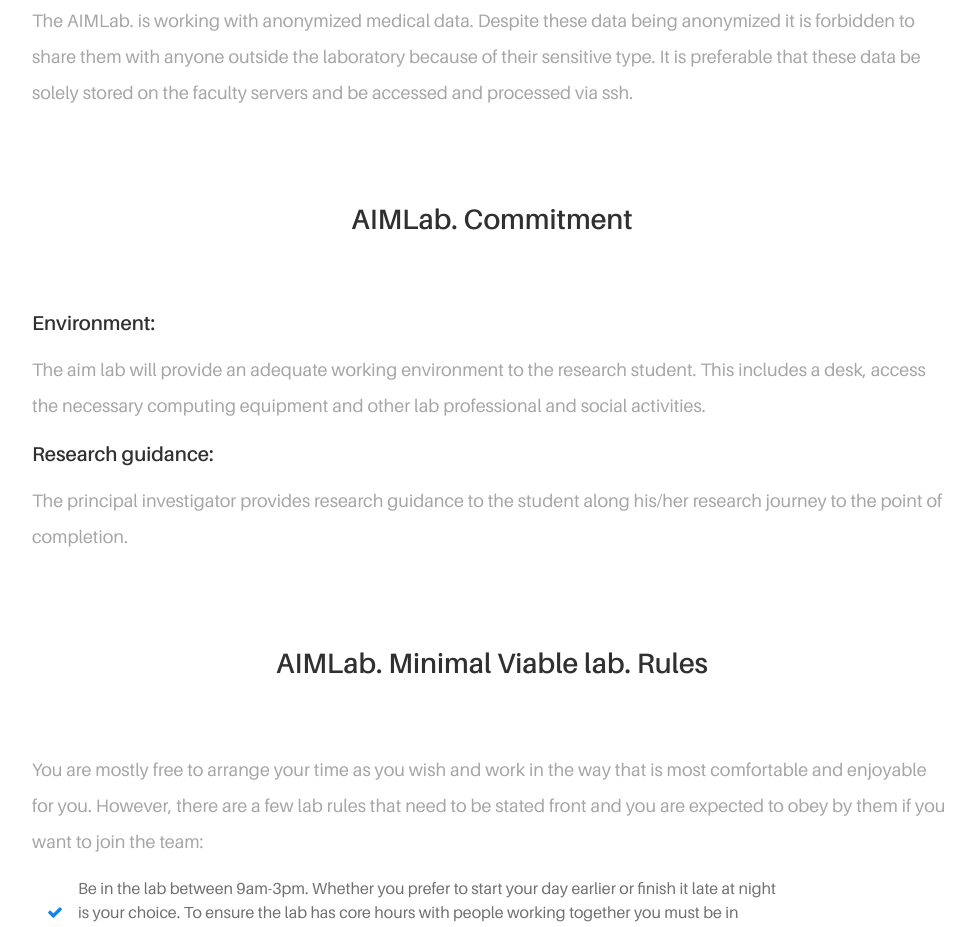
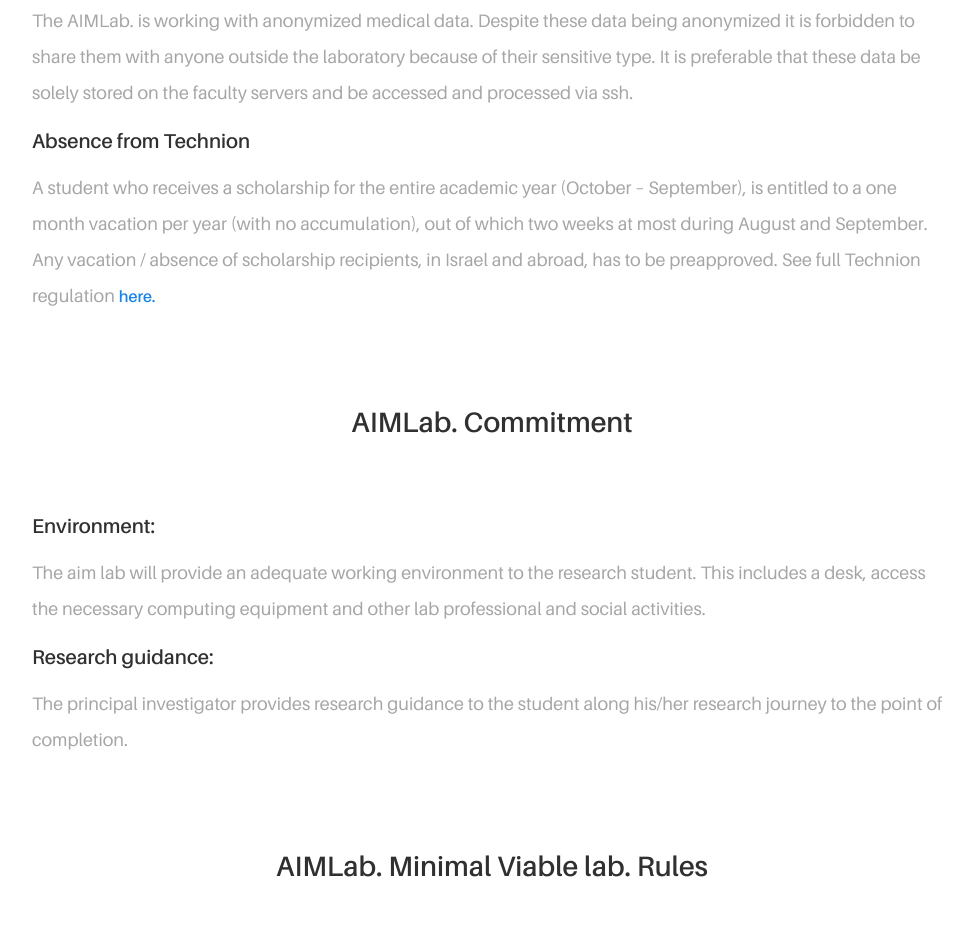
Before and after one commit to alon-begin/aim-lab.github.io, a website: page ethics.html in a window 1280 px wide. Shown: the part 2758-3685 px from the top of the page, without its empty margins (148-1123 px from the left). Drawn offline with Linux system fonts and the light colour scheme; files whose address does not match are found by name.

Commit message:
added abscense

```diff
--- a/ethics.html
+++ b/ethics.html
@@ -174,6 +174,12 @@
                                     <p>It is required that you respond to your supervisor emails within a descent amount of time. In a normal period, this means within two days. Failure to keep your supervisor updated for too long may results in decision being made without your approval such as publishing your work or the project being aborted.</p>
                                     <h5>Data protection:</h5>
                                     <p>The AIMLab. is working with anonymized medical data. Despite these data being anonymized it is forbidden to share them with anyone outside the laboratory because of their sensitive type. It is preferable that these data be solely stored on the faculty servers and be accessed and processed via ssh.</p>
+                                    <h5>Absence from Technion</h5>
+                                    <p>A student who receives a scholarship for the entire academic year (October – September), is entitled to a one month vacation per year (with no accumulation), out of which two weeks at most during August and September. Any vacation / absence of scholarship recipients, in Israel and abroad, has to be preapproved.
+                                        See full Technion regulation <a href="https://graduate.technion.ac.il/en/scholarships-and-housing-2/scholarships/absence-from-technion/" target="_blank" style="color:#1583e9">here.</a></p>
+
+
+
 
                                     <div class="section-heading text-center">
                                         <p></br></br></p>
```
